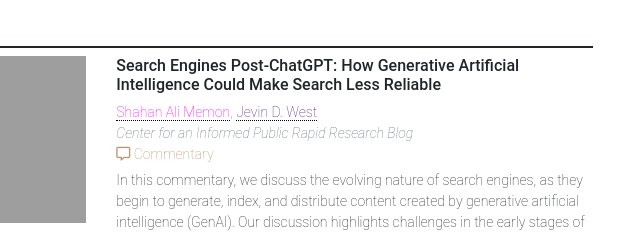
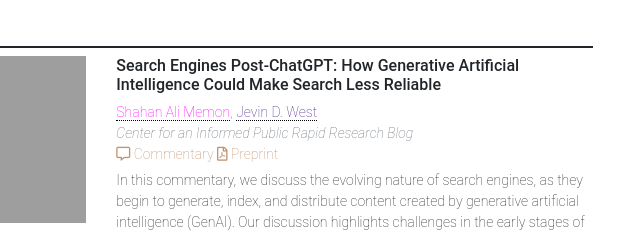
Before and after one commit to samemon/samemon.github.io, a plain HTML site: page index.html in a window 1280 px wide. Shown: the part 2253-2487 px from the top of the page, 222-862 px from the left. Drawn offline with nearby package versions, Linux system fonts and the light colour scheme; some icons are missing.

Commit message:
Added search preprint

```diff
--- a/index.html
+++ b/index.html
@@ -494,6 +494,7 @@
                             <span style="font-style:italic;"> Center for an Informed Public Rapid Research Blog</span>&nbsp;
                             <br />
                             <a class="info" href="https://www.cip.uw.edu/2024/02/18/search-engines-chatgpt-generative-artificial-intelligence-less-reliable/"><i class="far fa-comment-alt" aria-hidden="true"></i> Commentary</a>
+                            <a class="info" href="https://arxiv.org/abs/2402.11707"><i class="far fa-file-pdf" aria-hidden="true"></i> Preprint</a>
                         </p>
                         <p>
                             In this commentary, we discuss the evolving nature of search engines, as they begin to generate, index, and distribute content created by generative artificial intelligence (GenAI). Our discussion highlights challenges in the early stages of GenAI integration, particularly around factual inconsistencies and biases. We discuss how output from GenAI carries an unwarranted sense of credibility while decreasing transparency and sourcing ability. Furthermore, search engines are already answering queries with error-laden, generated content, further blurring the provenance of information and impacting the integrity of the information ecosystem. We argue how all these factors could reduce the reliability of search engines. Finally, we summarize some of the active research directions and open questions.
```
